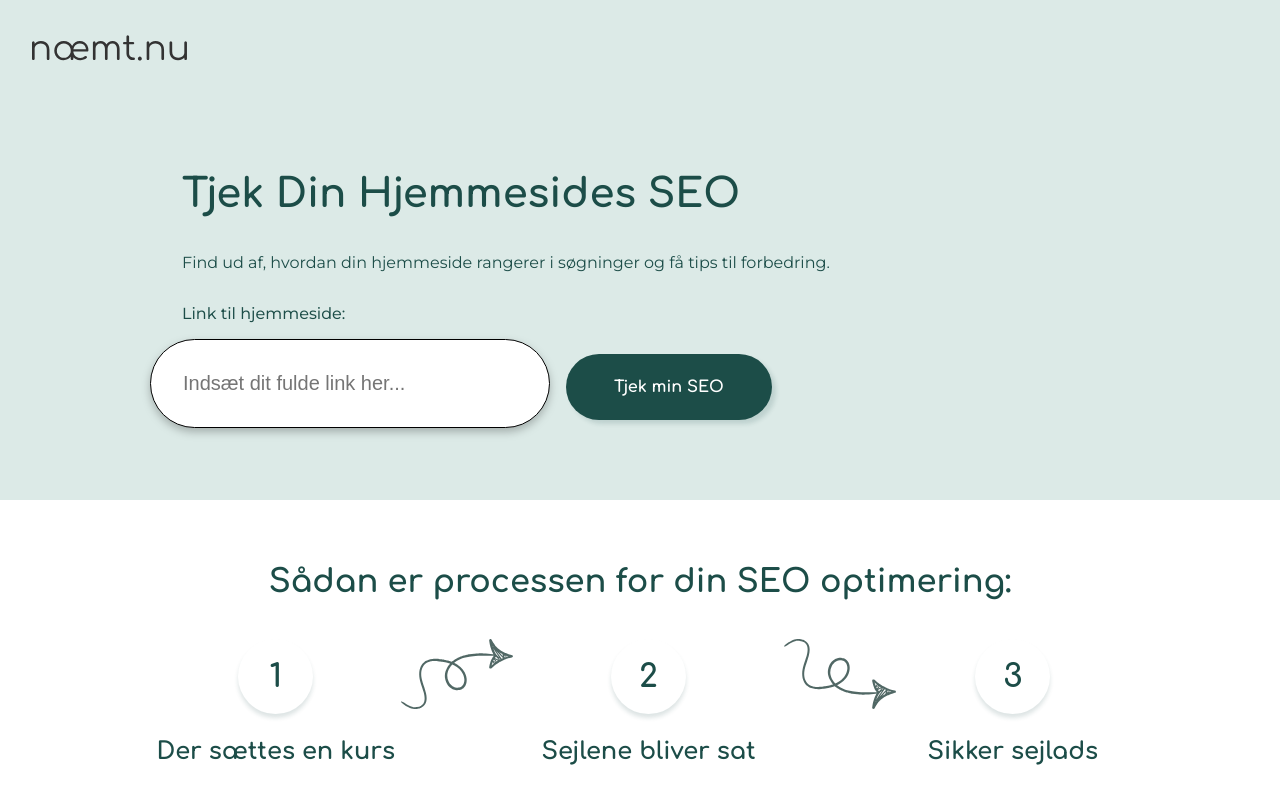
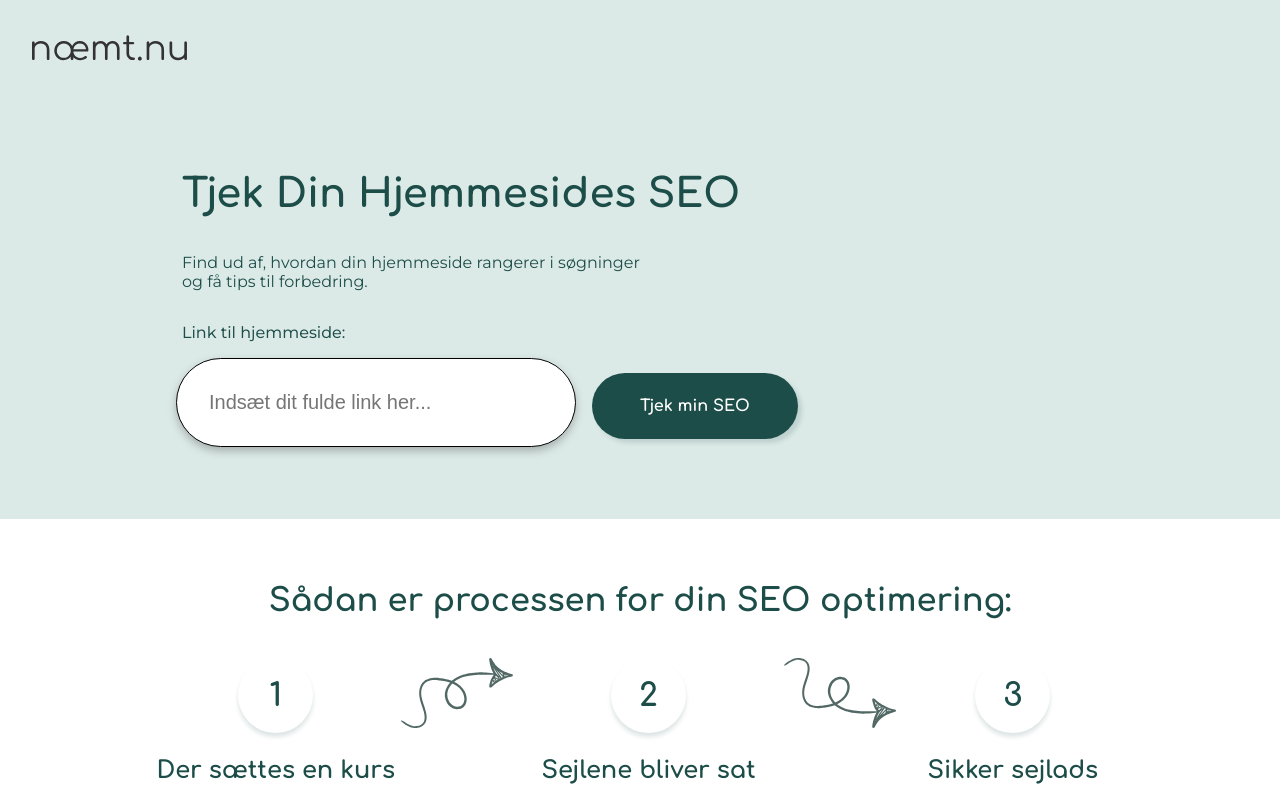
Before and after one commit to SofiePedersen/naemtnu, a Vue app: page / in a window 1280 px wide. Shown: the top 790 px of the page. Built offline with nearby package versions, Linux system fonts and the light colour scheme; no server answers.

Commit message:
checkpoint

```diff
--- a/src/components/HeroSection.vue
+++ b/src/components/HeroSection.vue
@@ -68,6 +68,10 @@ const fetchPageSpeedData = async () => {
         <div class="HeroSection" v-if="!resultData && !isLoading">
             <h1 class="HeroSection__text__h1">Tjek Din Hjemmesides SEO</h1>
             <p class="HeroSection__text__p">Find ud af, hvordan din hjemmeside rangerer i søgninger og få tips til forbedring.</p>
+        </div>
+        <div v-else-if="resultData && !isLoading" class="HeroSection">
+            <h2 class="HeroSection__text__h1">Hvad betyder din score?</h2>
+            <p class="HeroSection__text__p">Dit fundament er lagt, men der er altid plads til optimering. Ved at finjustere dit indhold og styrke din tekniske SEO, kan vi sikre, at din forretning bliver fundet af de helt rigtige kunder, når de søger efter dine ydelser.</p>
         </div>
         <div class="HeroSection__text__link">
         <p class="HeroSection__text__pbold">Link til hjemmeside:</p>
@@ -236,6 +240,7 @@ circle {
             display: flex;
             flex-direction: column;
             margin-left: 9.375rem;
+            margin-right: 37rem;
         }
 
         .HeroSection__button--SEO {
@@ -250,7 +255,7 @@ circle {
 
         input {
             width: 25rem;
-            margin-left: 9.375rem;
+            margin-left: 11rem;
         }
 
         .HeroSection__text__pbold {
@@ -260,5 +265,13 @@ circle {
         .HeroSection__text__h1 {
             margin-left: 9.375rem;
         }
+
+        .loader {
+            margin-left: 11rem;
+        }
+
+        .wrapper {
+            margin-left: 40rem;
+        }
     }
 </style>
```
